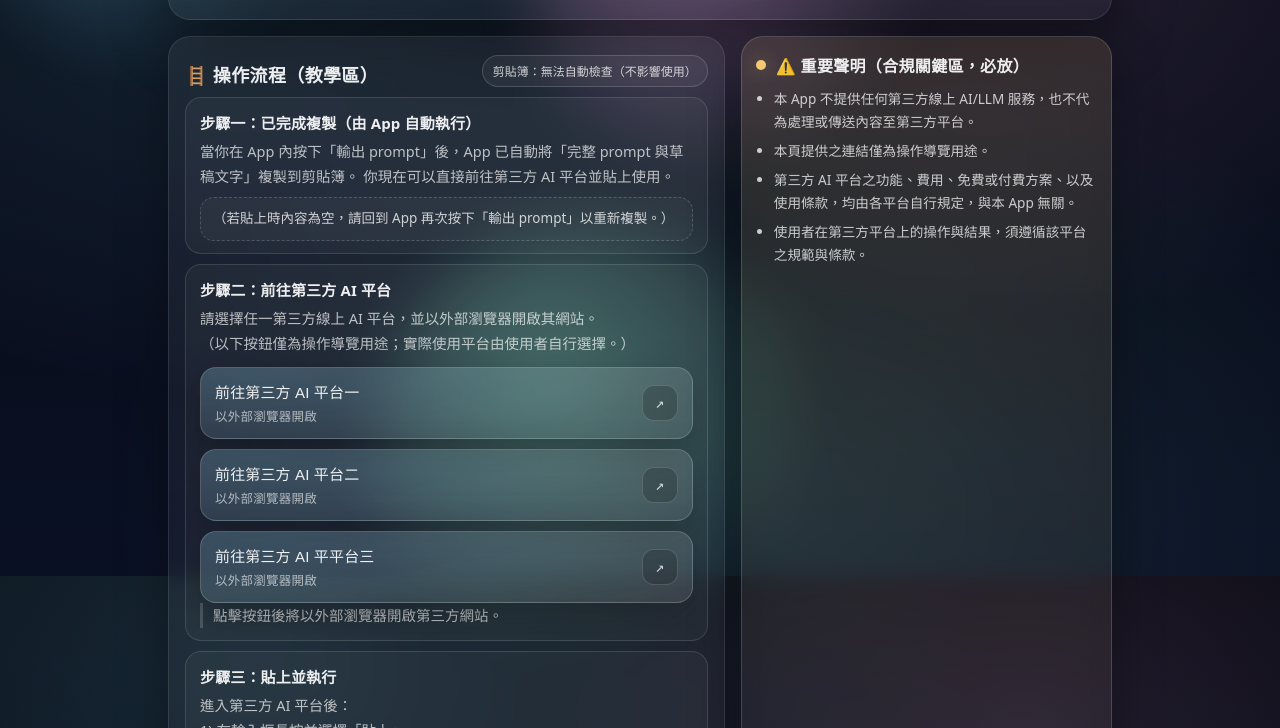
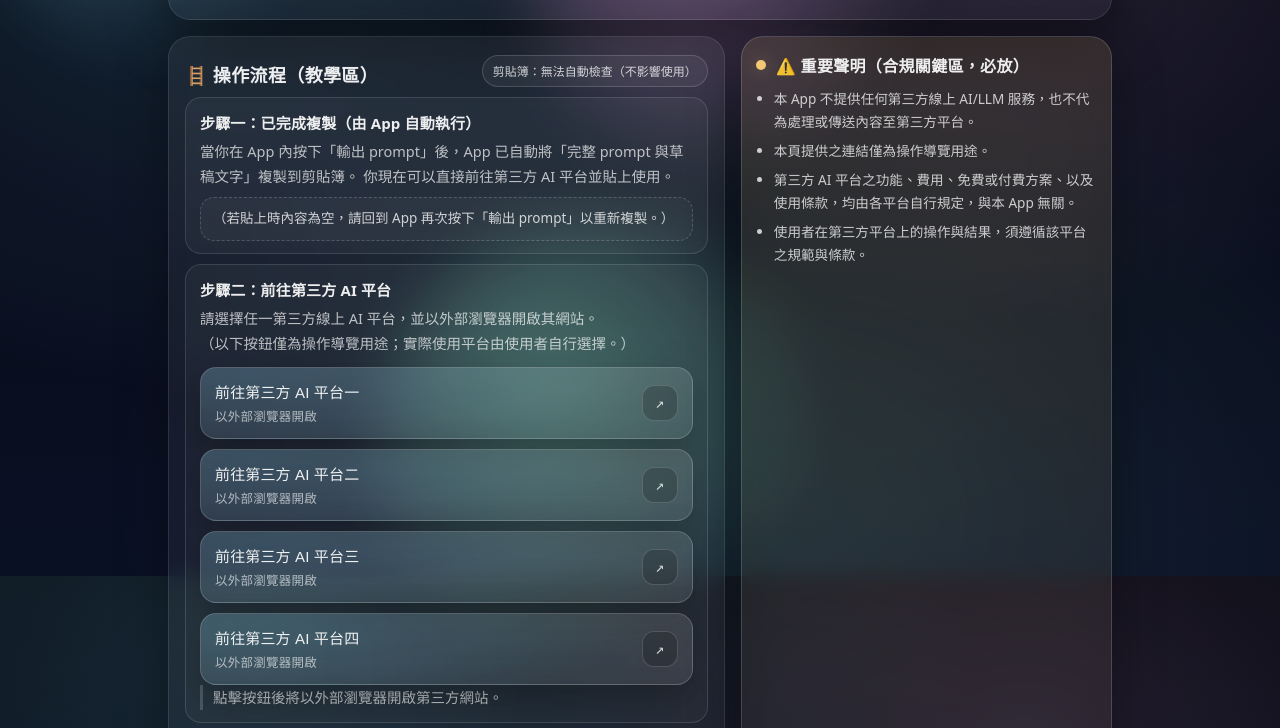
Before and after one commit to sumyes-local-ai/home, a plain HTML site: page index.html in a window 1280 px wide. Shown: the part 224-952 px from the top of the page. Drawn offline with Linux system fonts and the light colour scheme.

Commit message:
Update index.html

```diff
--- a/index.html
+++ b/index.html
@@ -393,10 +393,17 @@
               </button>
 
               <button class="btn" data-href="https://claude.ai/" type="button">
-                前往第三方 AI 平平台三
+                前往第三方 AI 平台三
                 <small>以外部瀏覽器開啟</small>
                 <span class="arrow">↗</span>
               </button>
+
+              <button class="btn" data-href="https://www.deepseek.com/" type="button">
+                前往第三方 AI 平台四
+                <small>以外部瀏覽器開啟</small>
+                <span class="arrow">↗</span>
+              </button>
+
             </div>
 
             <p class="note">點擊按鈕後將以外部瀏覽器開啟第三方網站。</p>
```
